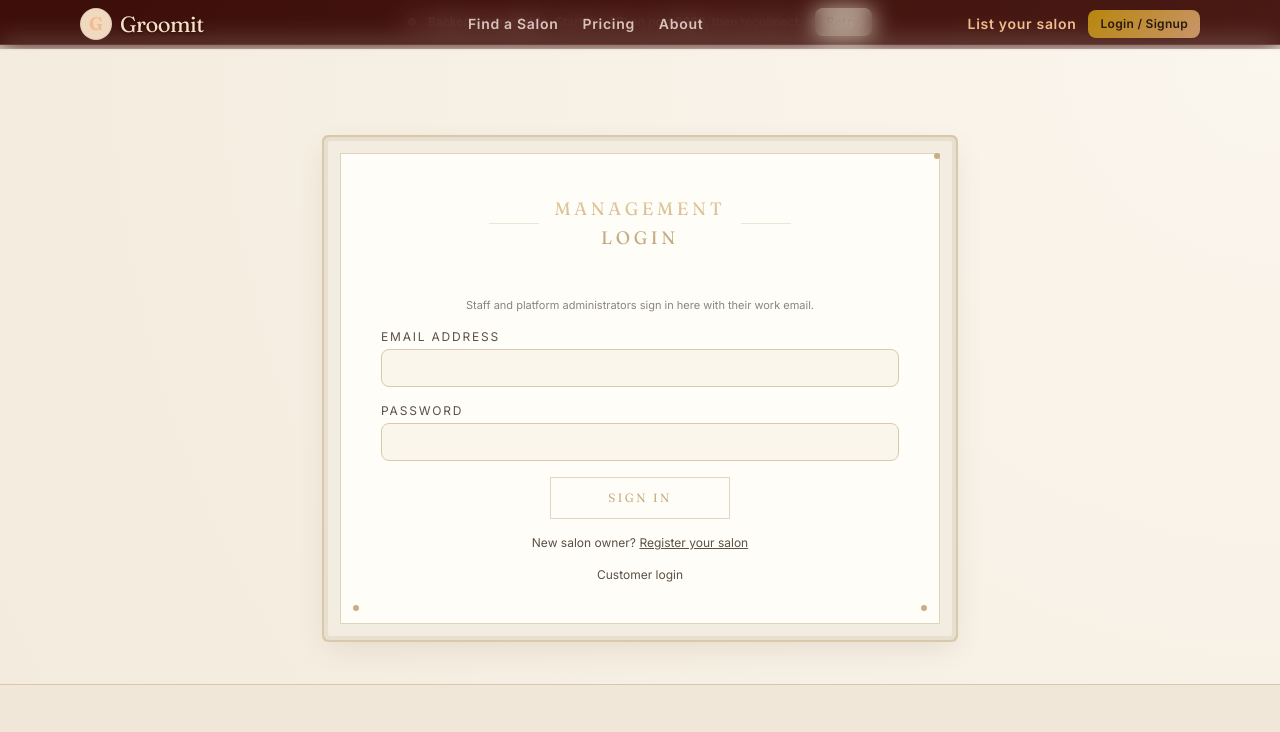
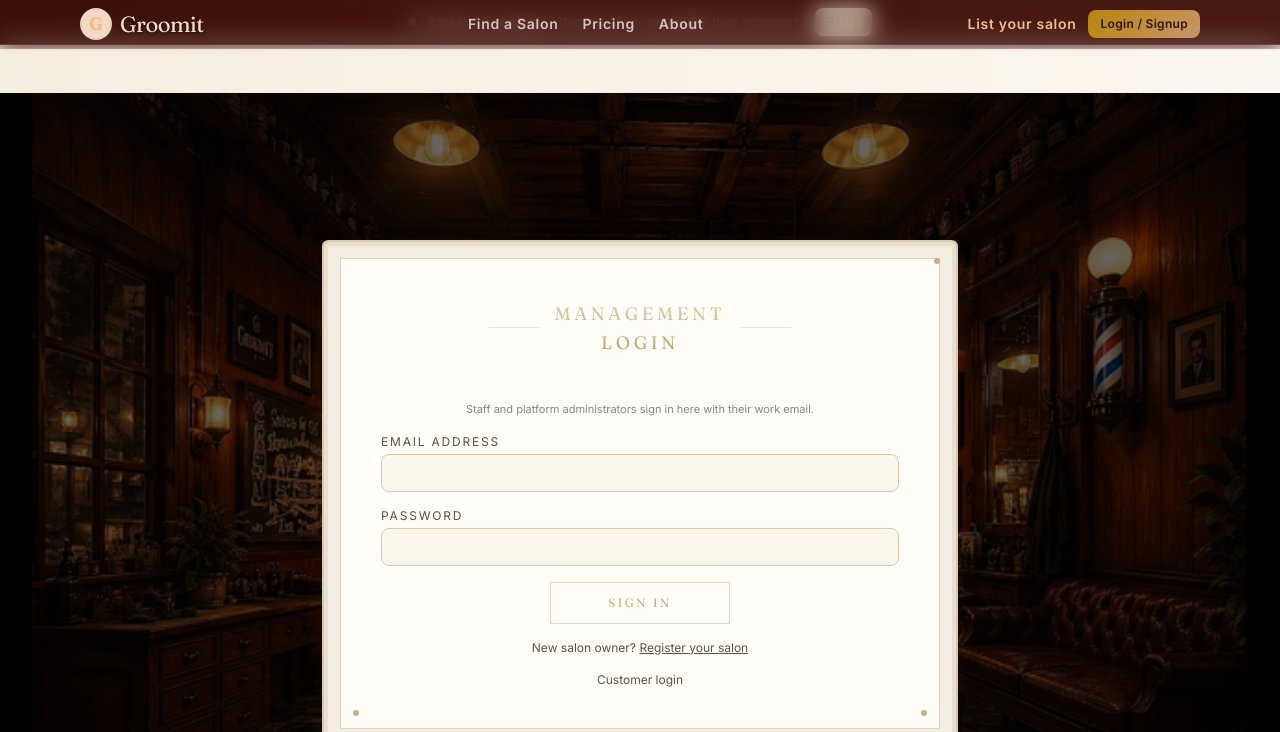
Before and after one commit to Tushargg1/hairsaloon, a React (Vite) app in the folder frontend/: page /manage/login in a window 1280 px wide. Shown: the top 732 px of the page. Built offline with nearby package versions, Linux system fonts and the light colour scheme; no server answers.

Commit message:
Groomit background image behind customer and management login plates

```diff
--- a/frontend/src/shared/auth/ManagementLoginPage.jsx
+++ b/frontend/src/shared/auth/ManagementLoginPage.jsx
@@ -87,8 +87,10 @@ export default function ManagementLoginPage() {
   }
 
   return (
-    <main className="flex flex-col">
-      <section className="py-12 px-4 lg:px-6 w-full md:max-w-2xl md:mx-auto">
+    <main className="relative flex flex-col min-h-screen justify-center overflow-hidden">
+      <div className="absolute inset-0 z-0 bg-cover bg-center" style={{ backgroundImage: "url('/background-windows-img.png')" }} />
+      <div className="absolute inset-0 z-0 bg-black/60" />
+      <section className="relative z-10 py-12 px-4 lg:px-6 w-full md:max-w-2xl md:mx-auto">
         <div className="booking-frame">
           <div className="booking-plate">
             <div className="booking-texture" />
--- a/frontend/src/tenant/TenantLoginPage.jsx
+++ b/frontend/src/tenant/TenantLoginPage.jsx
@@ -63,8 +63,10 @@ export default function TenantLoginPage() {
   }
 
   return (
-    <main className="flex flex-col">
-      <section className="py-12 px-4 lg:px-6 w-full md:max-w-2xl md:mx-auto">
+    <main className="relative flex flex-col min-h-screen justify-center overflow-hidden">
+      <div className="absolute inset-0 z-0 bg-cover bg-center" style={{ backgroundImage: "url('/background-windows-img.png')" }} />
+      <div className="absolute inset-0 z-0 bg-black/60" />
+      <section className="relative z-10 py-12 px-4 lg:px-6 w-full md:max-w-2xl md:mx-auto">
         <div className="booking-frame">
           <div className="booking-plate">
             <div className="booking-texture" />
```
